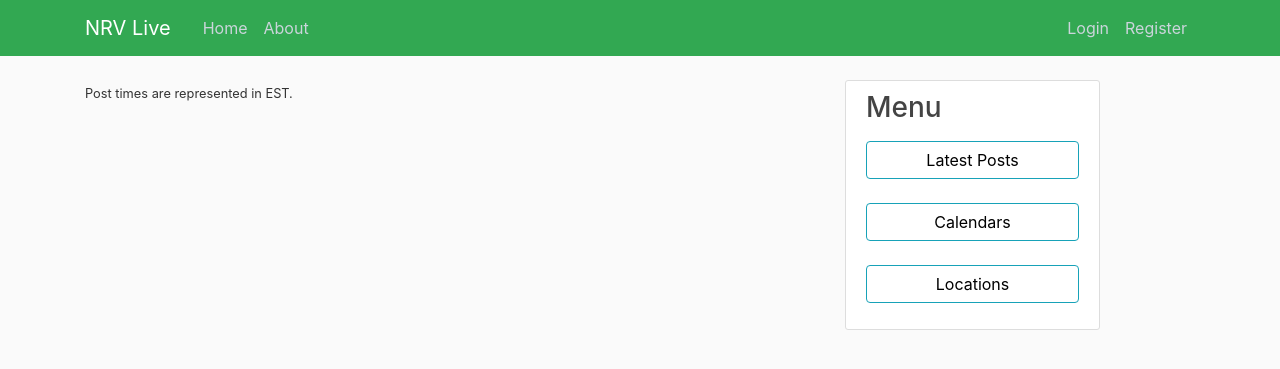
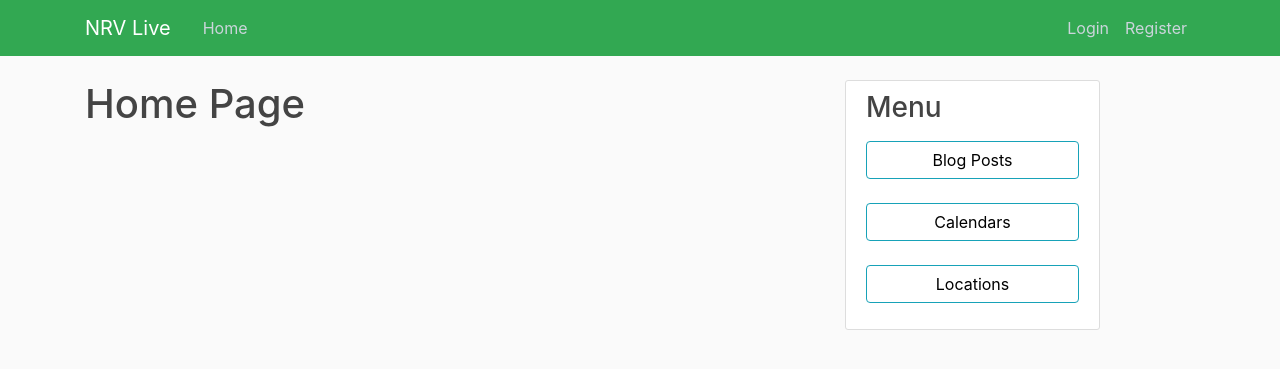
Before and after one commit to KyleReeceV/425project, a Flask app: page / in a window 1280 px wide. Shown: the top 369 px of the page. Run offline with Flask 2, Linux system fonts and the light colour scheme; data that the repository does not hold is empty; parts of the project's set-up code (start-up, migrations or seed data) failed here and were passed over; some libraries are stand-ins or nearby versions.

Commit message:
moved blog posts to /blog instead of home page

```diff
--- a/flaskapp/flaskapp/main/routes.py
+++ b/flaskapp/flaskapp/main/routes.py
@@ -7,14 +7,14 @@ main = Blueprint('main', __name__)
 @main.route("/")
 @main.route("/home")
 def home():
+    return render_template('home.html')
+
+@main.route("/blog")
+def blog():
     #Query param
     page = request.args.get('page', 1, type=int)
     posts = Post.query.order_by(Post.date_posted.desc()).paginate(page=page, per_page=5)
-    return render_template('home.html', posts=posts)
-
-@main.route("/about")
-def about():
-    return render_template('about.html', title='About')
+    return render_template('blog.html', posts=posts)
 
 @main.route("/event_calendar")
 @login_required
--- a/flaskapp/flaskapp/posts/routes.py
+++ b/flaskapp/flaskapp/posts/routes.py
@@ -16,7 +16,7 @@ def new_post():
         db.session.add(post)
         db.session.commit()
         flash('Your post has been created!', 'success')
-        return redirect(url_for('main.home'))
+        return redirect(url_for('main.blog'))
     return render_template('create_post.html', title='New Post', legend='New Post',form=form)
 
 @posts.route("/post/<int:post_id>")
@@ -52,4 +52,4 @@ def delete_post(post_id):
     db.session.delete(post)
     db.session.commit()
     flash('Your post has been deleted!', 'success')
-    return redirect(url_for('main.home'))
+    return redirect(url_for('main.blog'))
--- a/flaskapp/flaskapp/templates/about.html
+++ /dev/null
@@ -1,4 +0,0 @@
-{% extends "layout.html" %}
-{% block content %}
-    <h1>About Page </h1>
-{% endblock content %}
--- a/flaskapp/flaskapp/templates/home.html
+++ b/flaskapp/flaskapp/templates/home.html
@@ -1,29 +1,4 @@
 {% extends "layout.html" %}
 {% block content %}
-    <small>Post times are represented in EST.</small>
-    {% for post in posts.items %}
-    <article class="media content-section">
-        <img src="{{ url_for('static', filename='profile_pics/' + post.author.profile_pic) }}" class="rounded-circle article-img">
-        <div class="media-body">
-            <div class="article-metadata">
-                <a class="mr-2" href="{{ url_for('users.user_posts', username=post.author.username) }}">{{ post.author.username }}</a><br />
-                <small class="text-muted">Posted: {{ post.date_posted.strftime('%B %d, %Y at %I:%M %p') }}</small><br />
-                <small class="text-muted">Updated: {{ post.date_updated.strftime('%B %d, %Y at %I:%M %p') }}</small>
-            </div>
-            <h2><a class="article-title" href="{{ url_for('posts.post', post_id=post.id) }}">{{ post.title }}</a></h2>
-            <p class="article-content">{{ post.content }}</p>
-        </div>
-    </article>
-    {% endfor %}
-    {% for page_num in posts.iter_pages(left_edge=1, right_edge=1, left_current=1, right_current=2) %}
-        {% if page_num %}
-            {% if posts.page == page_num %}
-                <a class="btn btn-dark mb-4" href="{{ url_for('main.home', page=page_num)}}">{{ page_num }}</a>
-            {% else %}
-                <a class="btn btn-outline-dark mb-4" href="{{ url_for('main.home', page=page_num)}}">{{ page_num }}</a>
-            {% endif %}
-        {% else %}
-            ...
-        {% endif %}
-    {% endfor %}
+    <h1>Home Page</h1>
 {% endblock content %}
--- a/flaskapp/flaskapp/templates/layout.html
+++ b/flaskapp/flaskapp/templates/layout.html
@@ -24,7 +24,6 @@
                     <div class="collapse navbar-collapse" id="navbarToggle">
                         <div class="navbar-nav mr-auto">
                             <a class="nav-item nav-link" href="{{ url_for('main.home') }}">Home</a>
-                            <a class="nav-item nav-link" href="{{ url_for('main.about') }}">About</a>
                         </div>
                         <div class="navbar-nav">
                             {% if current_user.is_authenticated %}
@@ -60,7 +59,7 @@
                     <h3>Menu</h3>
                         <p class='text-muted'>
                             <ul class="list-group">
-                                <button class="btn btn-outline-info"><a class="nc" href="{{ url_for('main.home')}}">Latest Posts</button><br />
+                                <button class="btn btn-outline-info"><a class="nc" href="{{ url_for('main.blog')}}">Blog Posts</button><br />
                                 <button class="btn btn-outline-info"><a class="nc" href="{{ url_for('main.event_calendar')}}">Calendars</button><br />
                                 <button class="btn btn-outline-info"><a class="nc" href="{{ url_for('main.locations')}}">Locations</button>
                             </ul>
```
Also changed, not shown: flaskapp/flaskapp/templates/blog.html (added, +29 -0 lines).
